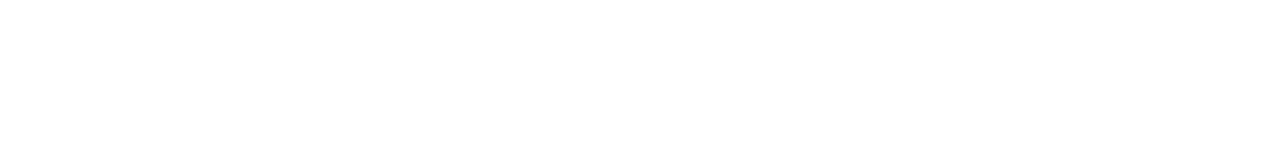
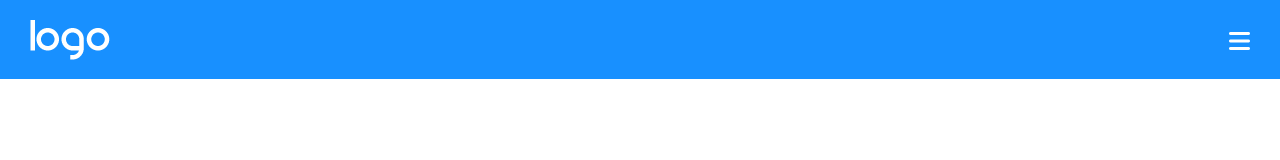
Before and after one commit to diegoferrari129/htmlcss-responsive-layout, a plain HTML site: page index.html in a window 1280 px wide. Drawn offline with Linux system fonts and the light colour scheme.

Commit message:
[FEAT] created header layout and styled

```diff
--- a/css/style.css
+++ b/css/style.css
@@ -1,5 +1,48 @@
-*{
+/*************************************************
+    GENERAL STYLES
+ *************************************************/
+* {
     margin: 0;
     padding: 0;
     box-sizing: border-box;
 }
+
+/************************************************
+    UTILITIES
+ ************************************************/
+
+/* LAYOUT */
+.container {
+    max-width: 100%;
+    margin: 0 auto;
+}
+
+.row {
+    display: flex;
+    flex-wrap: wrap;
+}
+
+.col50 {
+    width: calc(50%);
+}
+
+/************************************************
+    SITE SECTIONS
+ ************************************************/
+
+/* HEADER */
+.header {
+    background-color: #1890FF;
+    color: white;
+    width: 100%;
+    padding: 20px 30px 15px 30px;
+    position: fixed;
+    top: 0;
+    left: 0;
+    z-index: 1;
+}
+
+.nav--mobile {
+    float: right;
+    margin-top: 13px;
+}
--- a/index.html
+++ b/index.html
@@ -5,11 +5,27 @@
     <meta name="viewport" content="width=device-width, initial-scale=1.0">
     <title>htmlcss-responsive-layout</title>
     <link rel="stylesheet" href="./css/style.css">
+    <link rel="stylesheet" href="https://cdnjs.cloudflare.com/ajax/libs/font-awesome/6.5.2/css/all.min.css" integrity="sha512-SnH5WK+bZxgPHs44uWIX+LLJAJ9/2PkPKZ5QiAj6Ta86w+fsb2TkcmfRyVX3pBnMFcV7oQPJkl9QevSCWr3W6A==" crossorigin="anonymous" referrerpolicy="no-referrer" />
 </head>
 
 <body>
     <!-- LOGO AND NAV -->
-    <header></header>
+    <header class="header">
+        <div class="container">
+            <div class="row">
+                <div class="col50">
+                    <img class="header__logo" src="./img/logo.png" alt="">
+                </div>
+                <div class="col50">
+                    <div class="nav">
+                        <div class="nav--mobile">
+                            <i class="fa-solid fa-bars fa-xl"></i>
+                        </div>
+                    </div>
+                </div>
+            </div>
+        </div>
+    </header>
 
     <!-- CONTENT -->
     <main></main>
```
